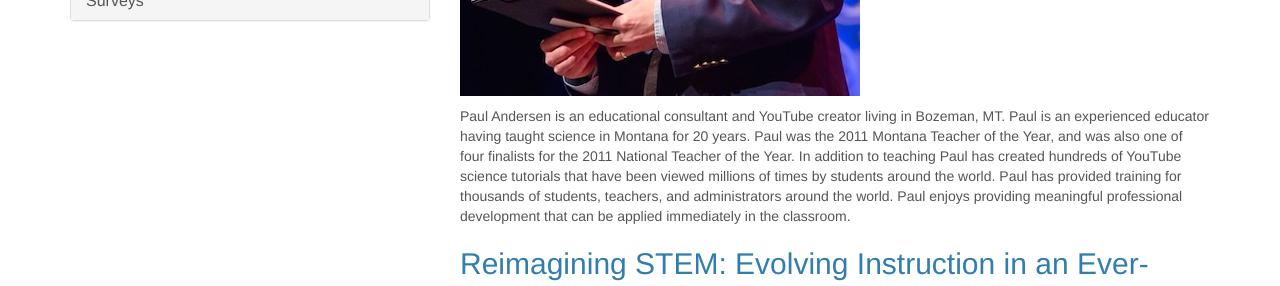
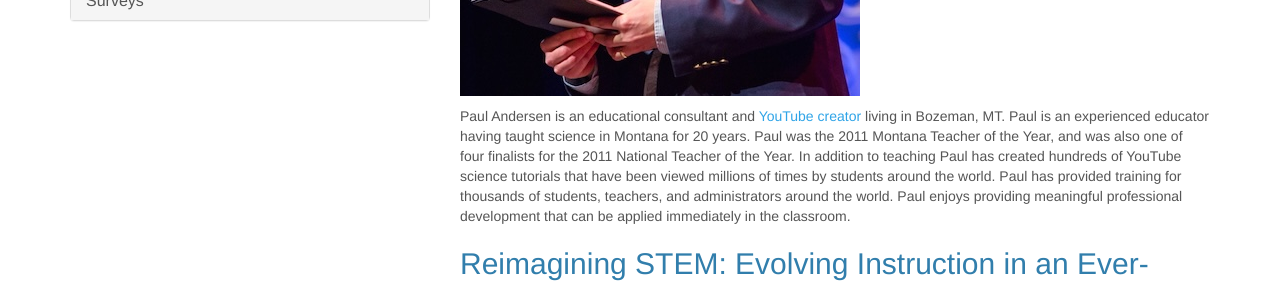
Before and after one commit to jake-chipps/SSI24, a Jekyll site: the page built from _docs/monday/keynote1.md, in a window 1280 px wide and 1026 px high. Shown: the part 449-735 px from the top of the window. Built offline with Jekyll 4.4.1, drawn with Linux system fonts in a browser that asks for light colours; part of the change alters nothing that is shown.

```diff
--- a/_docs/monday/keynote1.md
+++ b/_docs/monday/keynote1.md
@@ -5,7 +5,7 @@ permalink: /docs/keynote1/
 
 ![Paul Andersen](../images/paul.jpg)
 
-Paul Andersen is an educational consultant and YouTube creator living in Bozeman, MT.  Paul is an experienced educator having taught science in Montana for 20 years.  Paul was the 2011 Montana Teacher of the Year, and was also one of four finalists for the 2011 National Teacher of the Year.  In addition to teaching Paul has created hundreds of YouTube science tutorials that have been viewed millions of times by students around the world.  Paul has provided training for thousands of students, teachers, and administrators around the world.  Paul enjoys providing meaningful professional development that can be applied immediately in the classroom.
+Paul Andersen is an educational consultant and [YouTube creator](https://www.bozemanscience.com/) living in Bozeman, MT. Paul is an experienced educator having taught science in Montana for 20 years. Paul was the 2011 Montana Teacher of the Year, and was also one of four finalists for the 2011 National Teacher of the Year. In addition to teaching Paul has created hundreds of YouTube science tutorials that have been viewed millions of times by students around the world. Paul has provided training for thousands of students, teachers, and administrators around the world. Paul enjoys providing meaningful professional development that can be applied immediately in the classroom.
 
 ## Reimagining STEM: Evolving Instruction in an Ever-Changing World
 Join Paul Andersen as he delves into the topic of reimagining STEM education. Drawing from his experience as both a Montana teacher and an international science consultant he will share strategies that have worked and a vision for the future.
```
